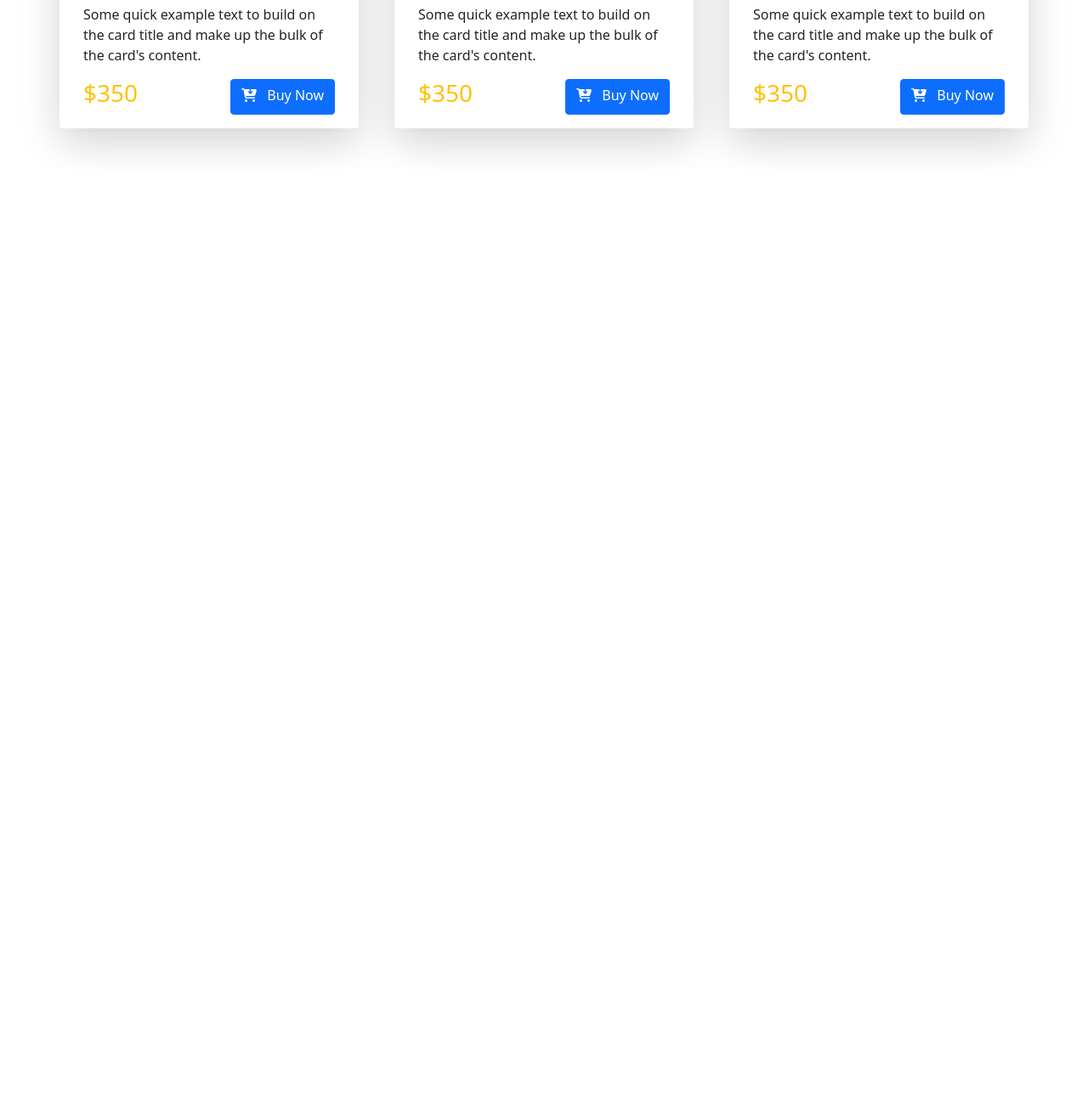
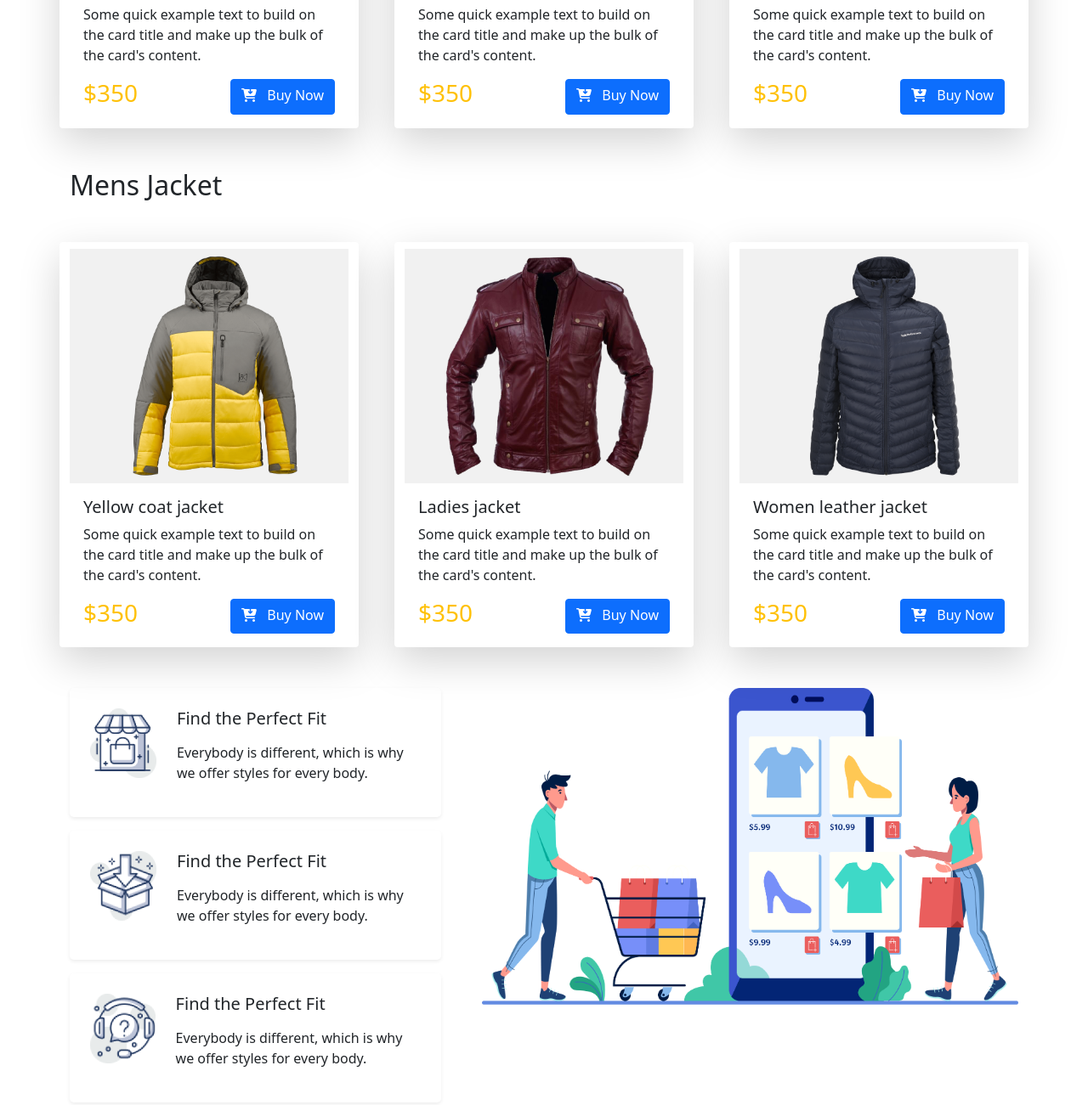
Before and after one commit to Neamul01/penguin-fashion-bootstrap, a plain HTML site: page index.html in a window 1280 px wide. Shown: the part 1055-2356 px from the top of the page at 85% size. Before the commit the page ends 1254 px from the top, so only its background shows below. Drawn offline with Linux system fonts and the light colour scheme.

Commit message:
all section added

```diff
--- a/index.html
+++ b/index.html
@@ -121,6 +121,110 @@
             </div>
 
         </section>
+
+
+        <!-- Mens jacket -->
+        <section class="container mb-5">
+            <h2>Mens Jacket</h2>
+            <div class="row justify-content-between mt-5">
+                <div class="card col-lg-4 shadow-lg  border-0" style="width: 22rem;">
+                    <div style="background-color: #f1f1f1;" class="mt-2">
+                        <img src="images/jacket-4.png" class="card-img-top w-75 my-2 ms-5" alt="...">
+                    </div>
+                    <div class="card-body">
+                        <h5 class="card-title">Yellow coat jacket</h5>
+                        <p class="card-text">Some quick example text to build on the card title and make up the bulk of
+                            the
+                            card's content.</p>
+                        <div class="d-flex justify-content-between">
+                            <h3 class="text-warning">$350</h3>
+                            <a href="#" class="btn btn-primary"><span class="pe-2">
+                                    <i class="fas fa-cart-arrow-down">
+                                    </i>
+                                </span> Buy Now
+                            </a>
+                        </div>
+                    </div>
+                </div>
+                <div class="card col-lg-4 shadow-lg border-0" style="width: 22rem;">
+                    <div style="background-color: #f1f1f1;" class="mt-2">
+                        <img src="images/jacket-5.png" class="card-img-top w-75 my-2 ms-5" alt="...">
+                    </div>
+                    <div class="card-body">
+                        <h5 class="card-title">Ladies jacket</h5>
+                        <p class="card-text">Some quick example text to build on the card title and make up the bulk of
+                            the
+                            card's content.</p>
+                        <div class="d-flex justify-content-between">
+                            <h3 class="text-warning">$350</h3>
+                            <a href="#" class="btn btn-primary">
+                                <span class="pe-2">
+                                    <i class="fas fa-cart-arrow-down"></i>
+                                </span>Buy Now</a>
+                        </div>
+                    </div>
+                </div>
+
+                <div class="card col-lg-4 shadow-lg  border-0" style="width: 22rem;">
+                    <div style="background-color: #f1f1f1;" class="mt-2">
+                        <img src="images/jacket-6.png" class="card-img-top w-75 my-2 ms-5" alt="...">
+                    </div>
+                    <div class="card-body">
+                        <h5 class="card-title">Women leather jacket</h5>
+                        <p class="card-text">Some quick example text to build on the card title and make up the bulk of
+                            the
+                            card's content.</p>
+                        <div class="d-flex justify-content-between">
+                            <h3 class="text-warning">$350</h3>
+                            <a href="#" class="btn btn-primary"><span class="pe-2">
+                                    <i class="fas fa-cart-arrow-down"></i>
+                                </span>Buy Now
+                            </a>
+                        </div>
+                    </div>
+                </div>
+            </div>
+
+        </section>
+
+        <!-- last section  -->
+
+        <section class="container my-5">
+            <div class="row gx-5">
+                <div class="col-lg-5">
+                    <div class="d-flex shadow-sm p-4 rounded-3 ">
+                        <img class=" me-4" height="82" width="78" src="icons/image 12.png" alt="">
+                        <div>
+                            <h5>Find the Perfect Fit</h5>
+                            <p class="pt-2">Everybody is different, which is why we
+                                offer styles for every body.
+                            </p>
+                        </div>
+                    </div>
+                    <div class="d-flex shadow-sm p-4 my-3 rounded-3 ">
+                        <img class=" me-4" height="82" width="78" src="icons/image 13.png" alt="">
+                        <div>
+                            <h5>Find the Perfect Fit</h5>
+                            <p class="pt-2">Everybody is different, which is why we
+                                offer styles for every body.
+                            </p>
+                        </div>
+                    </div>
+                    <div class="d-flex shadow-sm p-4 rounded-3 ">
+                        <img class=" me-4" height="82" width="78" src="icons/image 14.png" alt="">
+                        <div>
+                            <h5>Find the Perfect Fit</h5>
+                            <p class="pt-2">Everybody is different, which is why we
+                                offer styles for every body.
+                            </p>
+                        </div>
+                    </div>
+                </div>
+                <div class="col-lg-7">
+                    <img class="img-fluid" src="images/shopping.png" alt="">
+                </div>
+            </div>
+        </section>
     </main>
     <footer>
 
```
